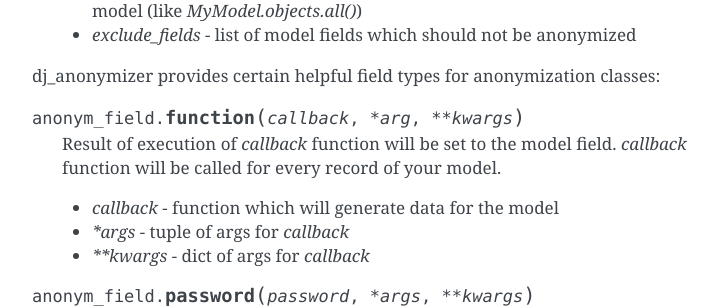
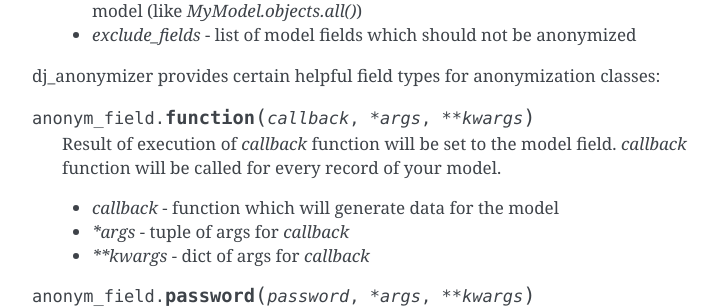
Before and after one commit to preply/dj_anonymizer, a Sphinx documentation site: the page built from docs/usage.rst, in a window 1280 px wide and 900 px high, scrolled down 1745 px. Shown: the part 152-460 px from the top of the window, without its empty margins (388-1111 px from the left). Built offline with Sphinx 7.4.7, drawn with Linux system fonts in a browser that asks for light colours.

Commit message:
fix typo

```diff
--- a/docs/usage.rst
+++ b/docs/usage.rst
@@ -89,7 +89,7 @@ In `class Meta` you can specify `queryset` and `exclude_fields`:
 
 dj_anonymizer provides certain helpful field types for anonymization classes:
 
-.. function:: anonym_field.function(callback, *arg, **kwargs)
+.. function:: anonym_field.function(callback, *args, **kwargs)
 
     Result of execution of `callback` function will be set to the model field. `callback` function will be called for every record of your model.
 
```
